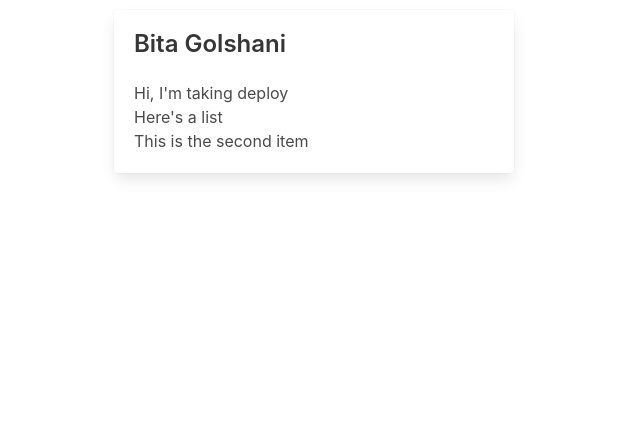
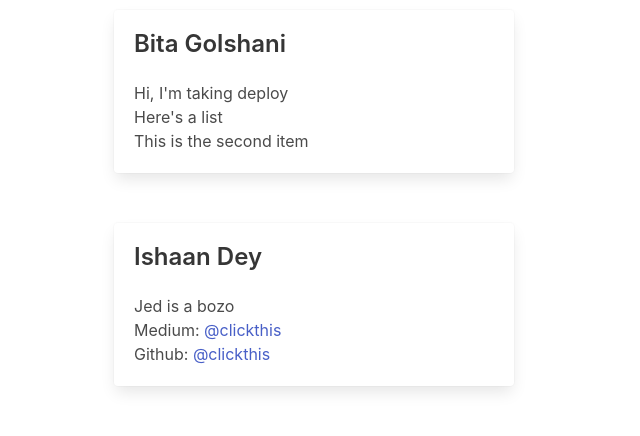
Before and after one commit to kjpark/collabo, a Flask app: page / in a window 1280 px wide. Shown: the part 1599-2035 px from the top of the page, without its empty margins (0-640 px from the left). Before the commit the page ends 1778 px from the top, so only its background shows below. Run offline with Flask 2, Linux system fonts and the light colour scheme; some libraries are stand-ins or nearby versions.

Commit message:
i added me

```diff
--- a/templates/index.html
+++ b/templates/index.html
@@ -87,6 +87,15 @@
           <li>This is the second item</li>
         </ul>
       </div>
+	<div class="container card profile">
+        <h1 class="title is-4">Ishaan Dey</h1>
+        <p>Jed is a bozo</p>
+        <ul>
+          <li>Medium: <a href="https://medium.com/@ishaandey">@clickthis</a></li>
+          <li>Github: <a href="https://github.com/ishaandey">@clickthis</a></li>
+        </ul>
+      </div>
+
   </section>
   </body>
 </html>
```
